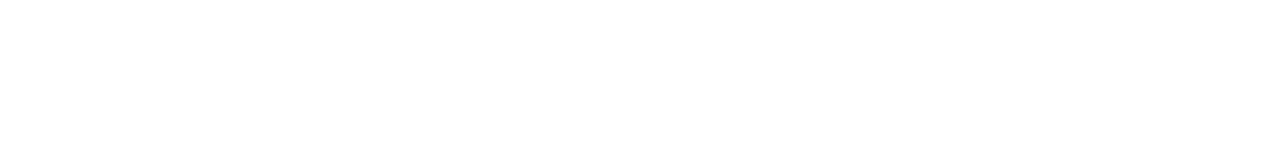
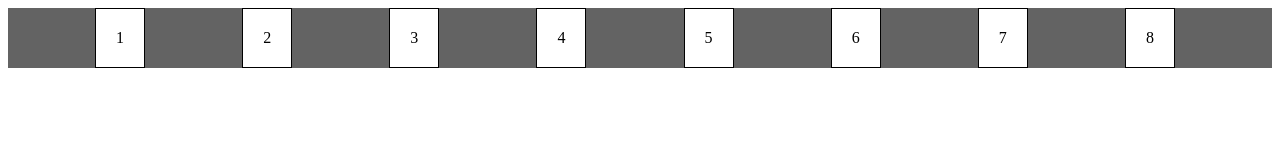
Before and after one commit to smruti839/HTMLCSS, a plain HTML site: page index.html in a window 1280 px wide. Drawn offline with Linux system fonts and the light colour scheme.

Commit message:
Flex Box added

```diff
--- a/index.html
+++ b/index.html
@@ -74,6 +74,17 @@
         </tbody>
     </table> -->
 
+    <div class="flex-container">
+        <div>1</div>
+        <div>2</div>
+        <div>3</div>
+        <div>4</div>
+        <div>5</div>
+        <div>6</div>
+        <div>7</div>
+        <div>8</div>
+    </div>
+
 </body>
 
 </html>
--- a/style.css
+++ b/style.css
@@ -81,3 +81,16 @@
 .table tbody tr{
     background-color: #f9fafb;
 }
+
+.flex-container{
+    display: flex;
+    background-color: #636363;
+    justify-content: space-evenly;
+}
+
+.flex-container div{
+    border: 1px solid black;
+    background-color: #ffffff;
+    padding: 20px;
+    margin-right: 10px;
+}
```
